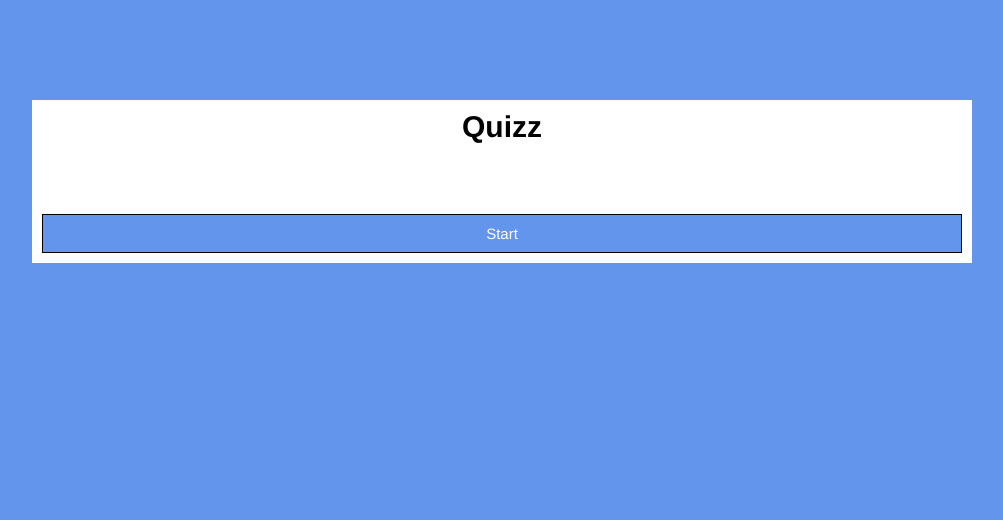
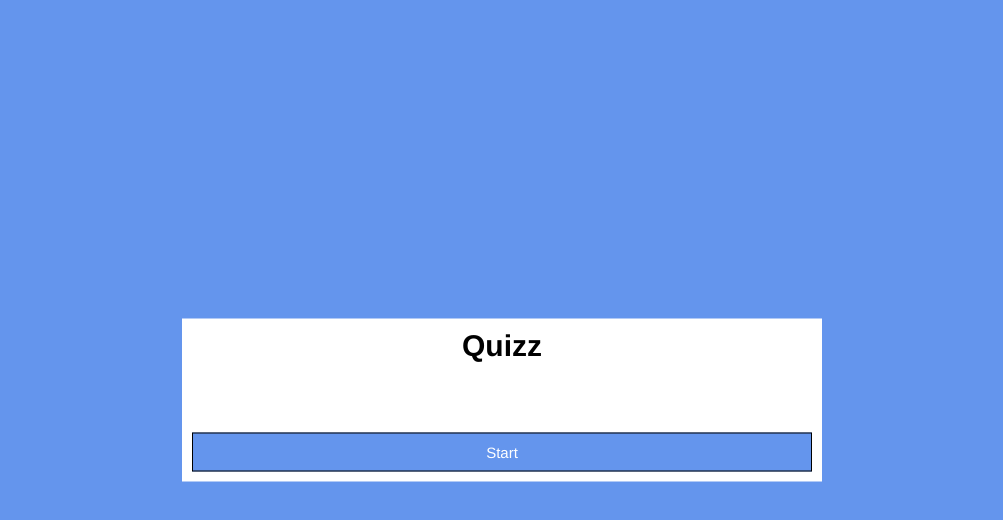
Before and after one commit to mdamis/quizz, a plain HTML site: page index.html in a window 1280 px wide. Shown: the whole page, without its empty margins (138-1141 px from the left). Drawn offline with Linux system fonts and the light colour scheme.

Commit message:
Center #question

```diff
--- a/quizz.css
+++ b/quizz.css
@@ -61,10 +61,13 @@ button {
 }
 
 #question {
-    margin: auto;
-    margin-top: 100px;;
-    max-width: 920px;
+    position: fixed;
+    top: 50%;
+    left: 50%;
+    transform: translate(-50%, -50%);
+    width: 50%;
     padding: 10px;
+    box-sizing: border-box;
 }
 
 p {
```
